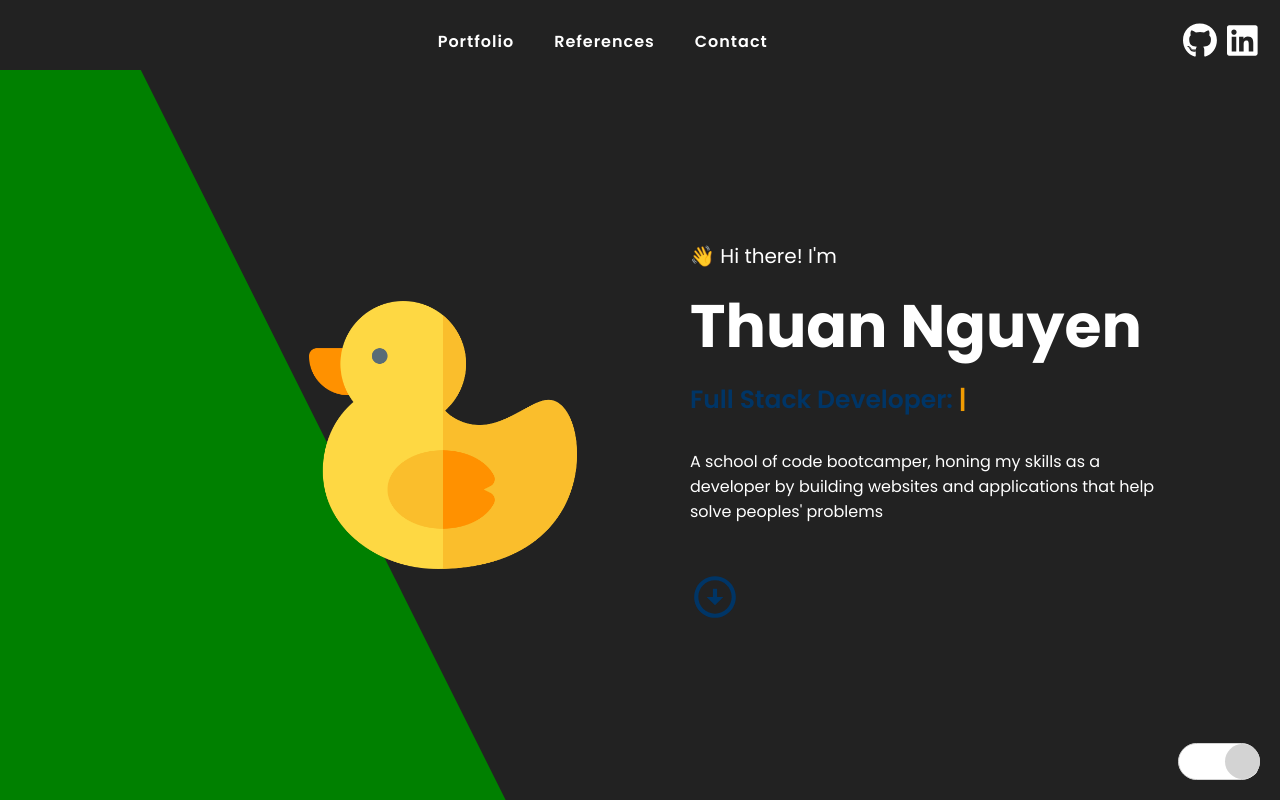
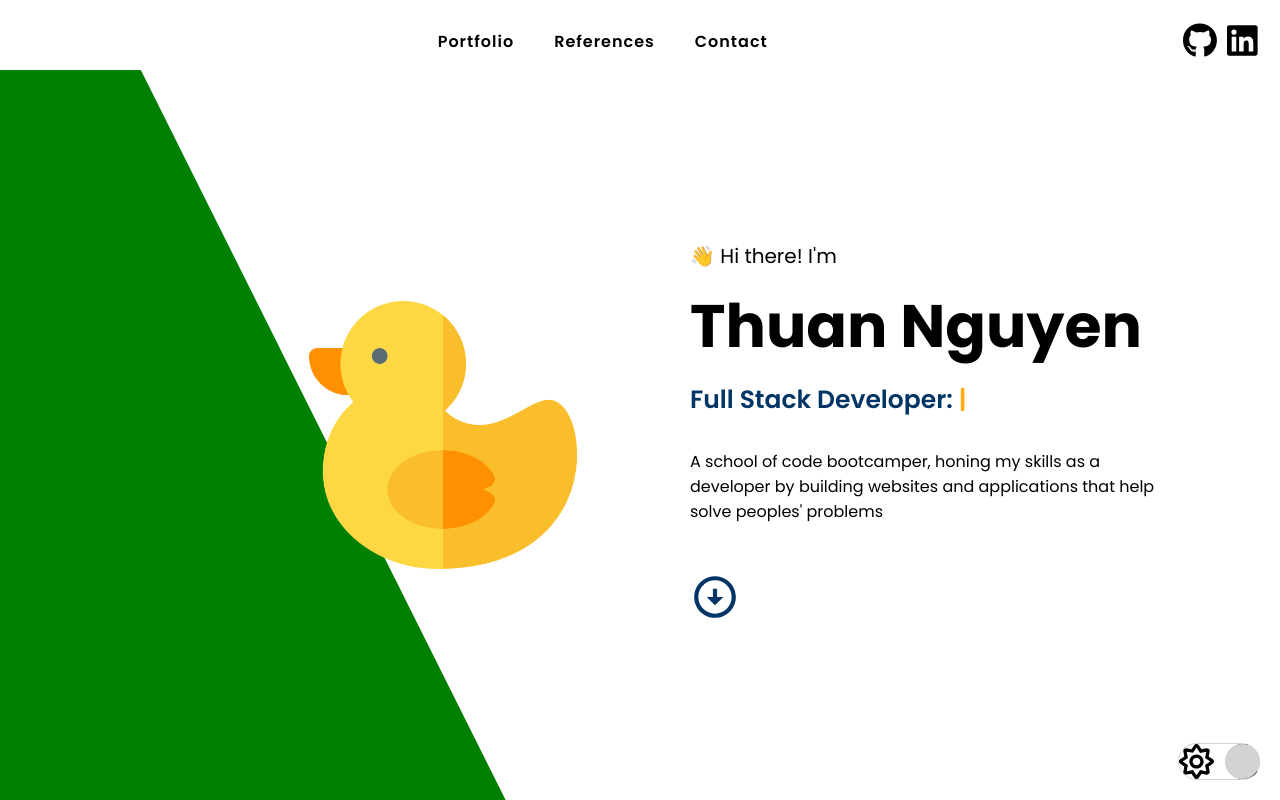
Before and after one commit to thuannguyen88/portfolio-site, a React (Create React App) app: page / in a window 1280 px wide. Built offline with nearby package versions, Linux system fonts and the light colour scheme.

Commit message:
created handleClick for toggle and connected to button

```diff
--- a/src/components/toggle/Toggle.js
+++ b/src/components/toggle/Toggle.js
@@ -1,14 +1,20 @@
-import React from "react";
+import React, { useContext } from "react";
 import "./toggle.scss";
 import { FontAwesomeIcon } from "@fortawesome/react-fontawesome";
 import { faMoon, faSun } from "@fortawesome/free-regular-svg-icons";
+import { ThemeContext } from "../../context";
 
 export default function Toggle() {
+  const theme = useContext(ThemeContext);
+
+  const handleToggleClick = () => {
+    theme.dispatch({ type: "TOGGLE" });
+  };
   return (
     <div className="toggle-div">
       <FontAwesomeIcon icon={faSun} className="toggle-icon mr10" />
       <FontAwesomeIcon icon={faMoon} className="toggle-icon" />
-      <div className="toggle-button"></div>
+      <div className="toggle-button" onClick={handleToggleClick}></div>
     </div>
   );
 }
--- a/src/context.js
+++ b/src/context.js
@@ -2,7 +2,7 @@ import { createContext, useReducer } from "react";
 
 export const ThemeContext = createContext();
 
-const INITAL_STATE = { darkMode: true };
+const INITAL_STATE = { darkMode: false };
 
 const themeReducer = (state, action) => {
   switch (action.type) {
```
